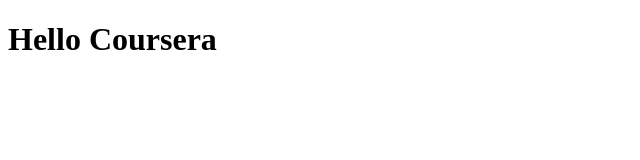
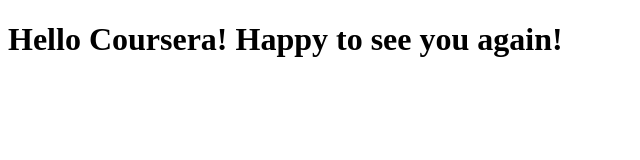
Before and after one commit to ROSEMOLSURESH/Coursera-Test, a plain HTML site: page site/index.html in a window 1280 px wide. Shown: the whole page, without its empty margins (0-640 px from the left). Drawn offline with Linux system fonts and the light colour scheme.

Commit message:
change made

```diff
--- a/site/index.html
+++ b/site/index.html
@@ -4,6 +4,6 @@
 	<title>Hello Coursera</title>
 </head>
 <body>
-	<h1>Hello Coursera</h1>
+	<h1>Hello Coursera! Happy to see you again!</h1>
 </body>
 </html>
```
